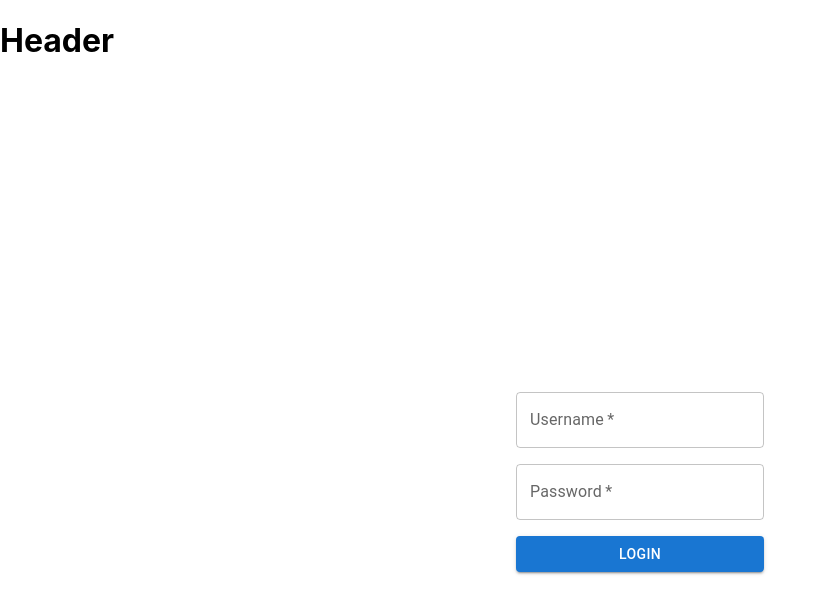
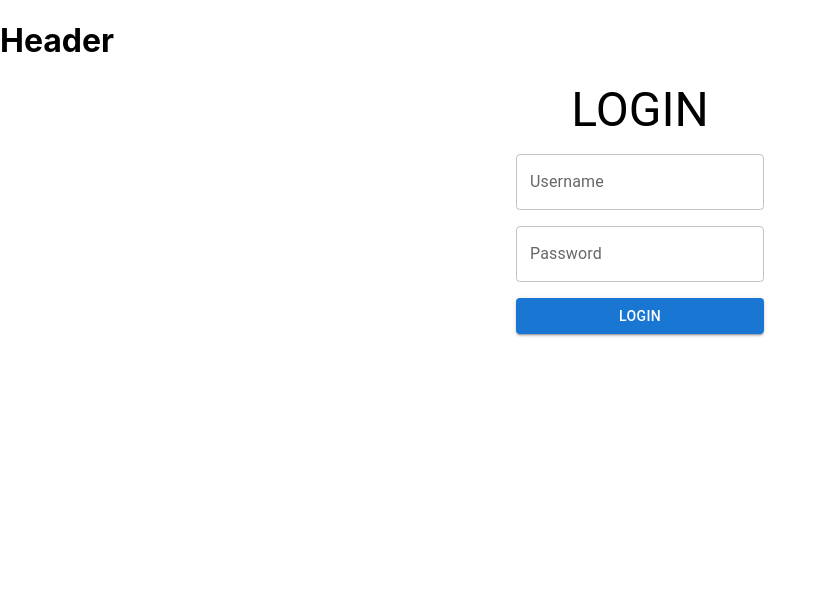
Before and after one commit to LLoomets/type-potato, a React (Create React App) app: page /form in a window 1280 px wide. Shown: the top 614 px of the page, without its empty margins (0-826 px from the left). Built offline with nearby package versions, Linux system fonts and the light colour scheme.

Commit message:
feat: added login and container files

```diff
--- /dev/null
+++ b/src/components/Login.tsx
@@ -0,0 +1,82 @@
+import { Box, Button, Stack, TextField, Typography } from "@mui/material";
+import { FormEvent, useState, useEffect } from "react";
+
+export default function MyForm() {
+  const [form, setForm] = useState({ username: "", password: "" });
+  // const [username, setUsername] = useState("");
+  // const [password, setPassword] = useState("");
+
+  const handleSubmit = (event: FormEvent<HTMLFormElement>) => {
+    event.preventDefault();
+
+    console.log(form);
+
+    // console.log({
+    //   username,
+    //   password,
+    // });
+  };
+
+  // useEffect(() => {
+  //   console.log("Renders every time");
+  // });
+
+  // useEffect(() => {
+  //   console.log("Renders first time");
+  // }, []);
+
+  // useEffect(() => {
+  //   console.log("Renders every time username changes");
+  // }, [username]);
+
+  const handleChange = (event: React.ChangeEvent<HTMLInputElement>) => {
+    // setForm(prevForm => {
+    //   return {
+    //   }
+    // })
+
+    setForm((prevForm) => ({
+      ...prevForm,
+      [event.target.name]: event.target.value,
+    }));
+  };
+
+  return (
+    <Box
+      sx={{
+        display: "flex",
+        justifyContent: "center",
+        alignItems: "center",
+        height: "100%",
+      }}
+    >
+      <form onSubmit={handleSubmit}>
+        <Stack gap={2}>
+          <Typography
+            variant="h3"
+            sx={{ textAlign: "center", textTransform: "uppercase" }}
+          >
+            Login
+          </Typography>
+          <TextField
+            name="username"
+            label="Username"
+            variant="outlined"
+            // onChange={(event) => setUsername(event.target.value)}
+            onChange={handleChange}
+          />
+          <TextField
+            name="password"
+            label="Password"
+            variant="outlined"
+            // onChange={(event) => setPassword(event.target.value)}
+            onChange={handleChange}
+          />
+          <Button variant="contained" type="submit">
+            Login
+          </Button>
+        </Stack>
+      </form>
+    </Box>
+  );
+}
--- a/src/components/MyForm.tsx
+++ b/src/components/MyForm.tsx
@@ -1,87 +1,13 @@
-import React, { FormEvent, useEffect, useState } from "react"
-import Box from "@mui/material/Box"
-import TextField from "@mui/material/TextField"
-import Button from "@mui/material/Button"
-import Stack from "@mui/material/Stack"
+import "./App.css";
+import MyContainer from "../layout/MyContainer";
+import Login from "./Login";
 
-const MyForm = () => {
-  const [form, setForm] = useState({ username: "", password: "" })
-
-  /* const [username, setUsername] = useState("");
-    const [password, setPassword] = useState(""); */
-
-  const handleSubmit = (event: FormEvent<HTMLFormElement>) => {
-    event.preventDefault()
-
-    console.log(form)
-
-    /* console.log({ username, password }); */
-  }
-
-  const handleChange = (event: React.ChangeEvent<HTMLInputElement>) => {
-    /* setForm(prevForm => {
-            return {
-            }
-        }) */
-
-    setForm(prevForm => ({
-      ...prevForm,
-      [event.target.name]: event.target.value,
-    }))
-  }
-
-  /* useEffect(() => {
-        console.log("Renders every time");
-    });
-
-    useEffect(() => {
-        console.log("Renders first time");
-    }, []);
-
-    useEffect(() => {
-        console.log("Renders every time username changes");
-    }, [username]); */
-
+function MyForm() {
   return (
-    <Box
-      sx={{
-        display: "flex",
-        justifyContent: "center",
-        alignItems: "center",
-        flexDirection: "column",
-        height: "100vh",
-      }}
-    >
-      <form onSubmit={handleSubmit}>
-        <Stack gap={2}>
-          <TextField
-            required
-            name="username"
-            id="outlined-required"
-            label="Username"
-            /* onChange={(event) => setUsername(event.target.value)} */
-            onChange={handleChange}
-          />
-
-          <TextField
-            required
-            name="password"
-            id="outlined-required"
-            label="Password"
-            /* onChange={(event) => setPassword(event.target.value)} */
-            onChange={handleChange}
-          />
-
-          <Button
-            variant="contained"
-            type="submit"
-          >
-            Login
-          </Button>
-        </Stack>
-      </form>
-    </Box>
-  )
+    <MyContainer>
+      <Login />
+    </MyContainer>
+  );
 }
 
-export default MyForm
+export default MyForm;
--- a/src/index.tsx
+++ b/src/index.tsx
@@ -1,53 +1,38 @@
-import React from "react"
-import ReactDOM from "react-dom/client"
-import "./index.css"
-import App from "./App"
-import reportWebVitals from "./reportWebVitals"
+import React from "react";
+import ReactDOM from "react-dom/client";
+import "./index.css";
+import reportWebVitals from "./reportWebVitals";
+
 import {
   createBrowserRouter,
   createRoutesFromElements,
   Route,
   RouterProvider,
-} from "react-router-dom"
-import MyForm from "./components/MyForm"
+} from "react-router-dom";
+import App from "./App";
+import MyForm from "./components/Login";
 
 const router = createBrowserRouter(
   createRoutesFromElements(
-    <Route
-      path="/"
-      element={<App />}
-    >
-      <Route
-        path="extra"
-        element={<h1>Extra</h1>}
-      />
-      <Route
-        path="contact"
-        element={<h1>Contact</h1>}
-      />
-      <Route
-        path="/form"
-        element={<MyForm />}
-      />
-    </Route>,
-  ),
-)
+    <Route path="/" element={<App />}>
+      <Route path="/form" element={<MyForm />} />
+      <Route path="/extra" element={<h1>Extra</h1>} />
+      <Route path="/contact" element={<h1>Contact</h1>} />
+    </Route>
+  )
+);
 
-const root = ReactDOM.createRoot(document.getElementById("root") as HTMLElement)
+const root = ReactDOM.createRoot(
+  document.getElementById("root") as HTMLElement
+);
 
 root.render(
   <React.StrictMode>
     <RouterProvider router={router} />
-  </React.StrictMode>,
-)
-
-/* root.render(
-  <React.StrictMode>
-    <App />
   </React.StrictMode>
-); */
+);
 
 // If you want to start measuring performance in your app, pass a function
 // to log results (for example: reportWebVitals(console.log))
 // or send to an analytics endpoint. Learn more: https://bit.ly/CRA-vitals
-reportWebVitals()
+reportWebVitals();
--- /dev/null
+++ b/src/layout/MyContainer.tsx
@@ -0,0 +1,14 @@
+import { Container } from "@mui/material";
+import { ReactNode } from "react";
+
+type MyContainerProps = {
+  children: ReactNode;
+};
+
+export default function MyContainer({ children }: MyContainerProps) {
+  return (
+    <Container maxWidth="sm" sx={{ height: "100vh" }}>
+      {children}
+    </Container>
+  );
+}
```
Also changed, not shown: src/App.tsx (+6 -7 lines), 1 other file (tests, documents, lock files or other folders).
